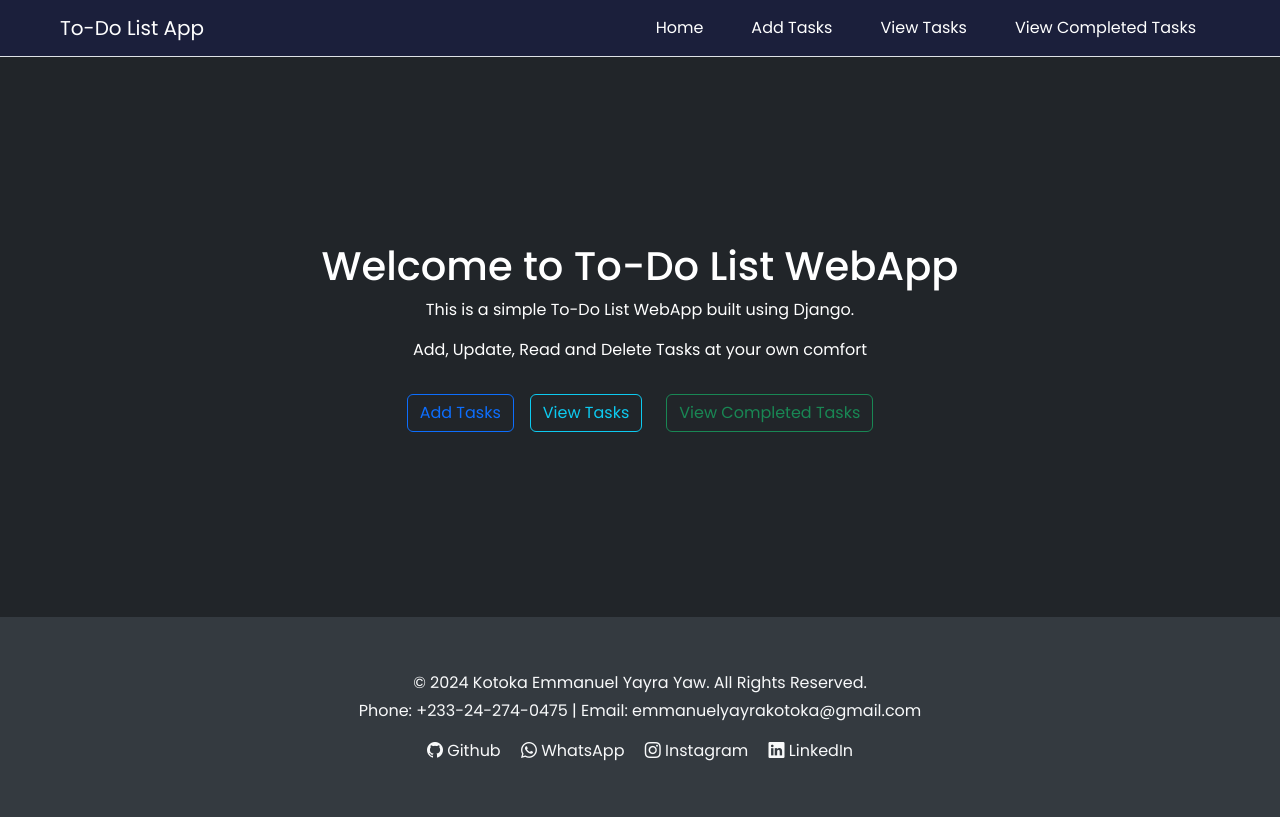
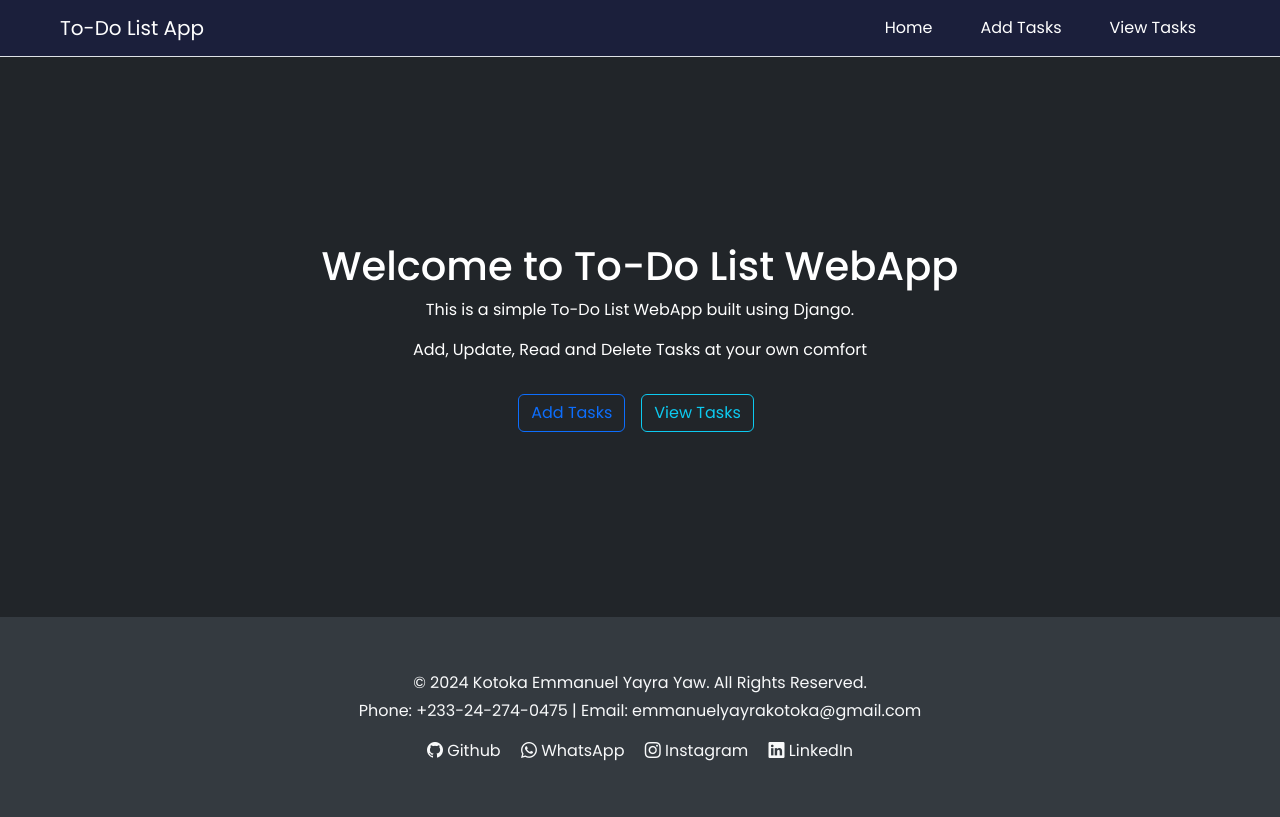
Before and after one commit to keyy-tech/Personal-Project-With-Django, a Django app: page / in a window 1280 px wide. Run offline with Django 5.2, Linux system fonts and the light colour scheme.

Commit message:
Completed The Work

```diff
--- a/ToDoList/templates/ToDoList/index.html
+++ b/ToDoList/templates/ToDoList/index.html
@@ -23,11 +23,6 @@
 					class="btn mt-3 me-2 btn-outline-info"
 					>View Tasks
 				</a>
-				<a
-					href="#"
-					class="btn btn-outline-success  mt-3 ms-3"
-					>View Completed Tasks
-				</a>
 			</div>
 		</div>
 	</div>
--- a/ToDoList/templates/ToDoList/layout.html
+++ b/ToDoList/templates/ToDoList/layout.html
@@ -39,11 +39,6 @@
                         View Tasks
                     </a>
                 </li>
-                <li class="nav-item me-3 ms-3">
-                    <a class="nav-link text-white" href="#">
-                        View Completed Tasks
-                    </a>
-                </li>
             </ul>
         </div>
     </div>
```
